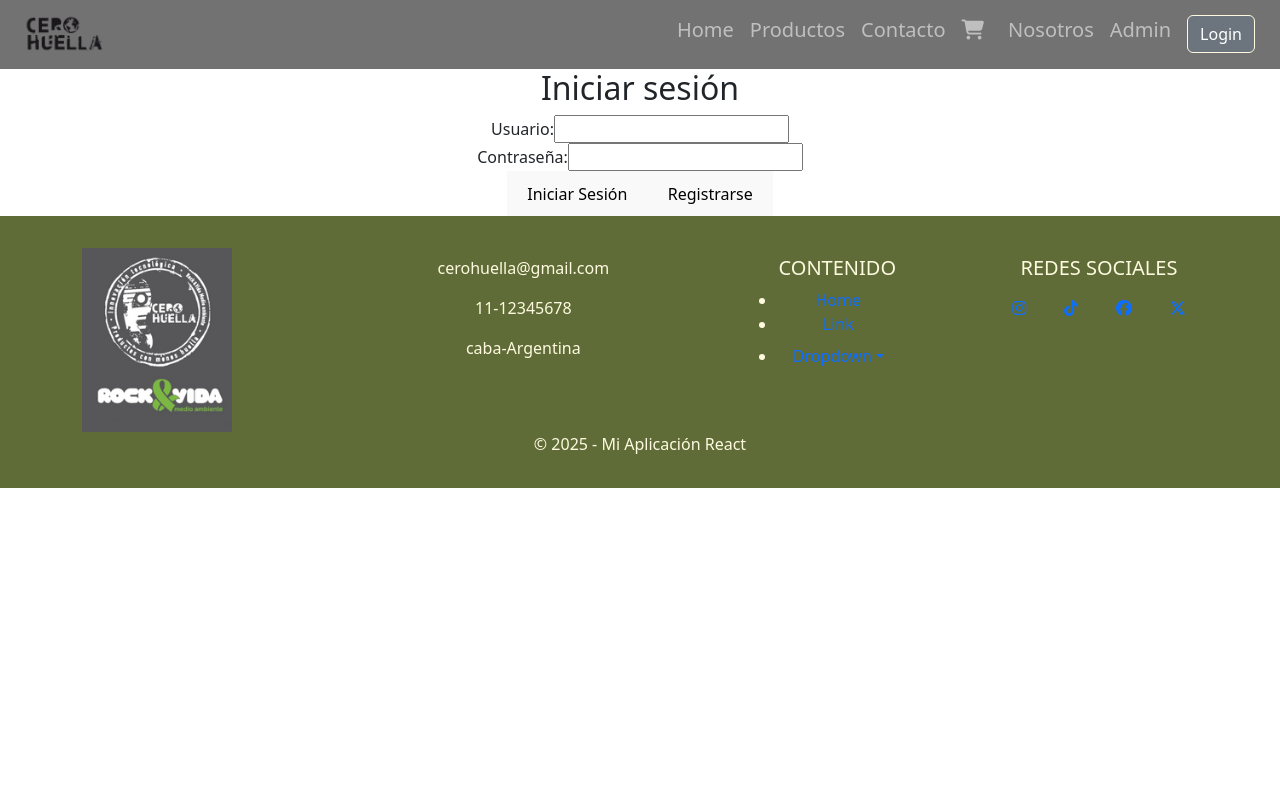
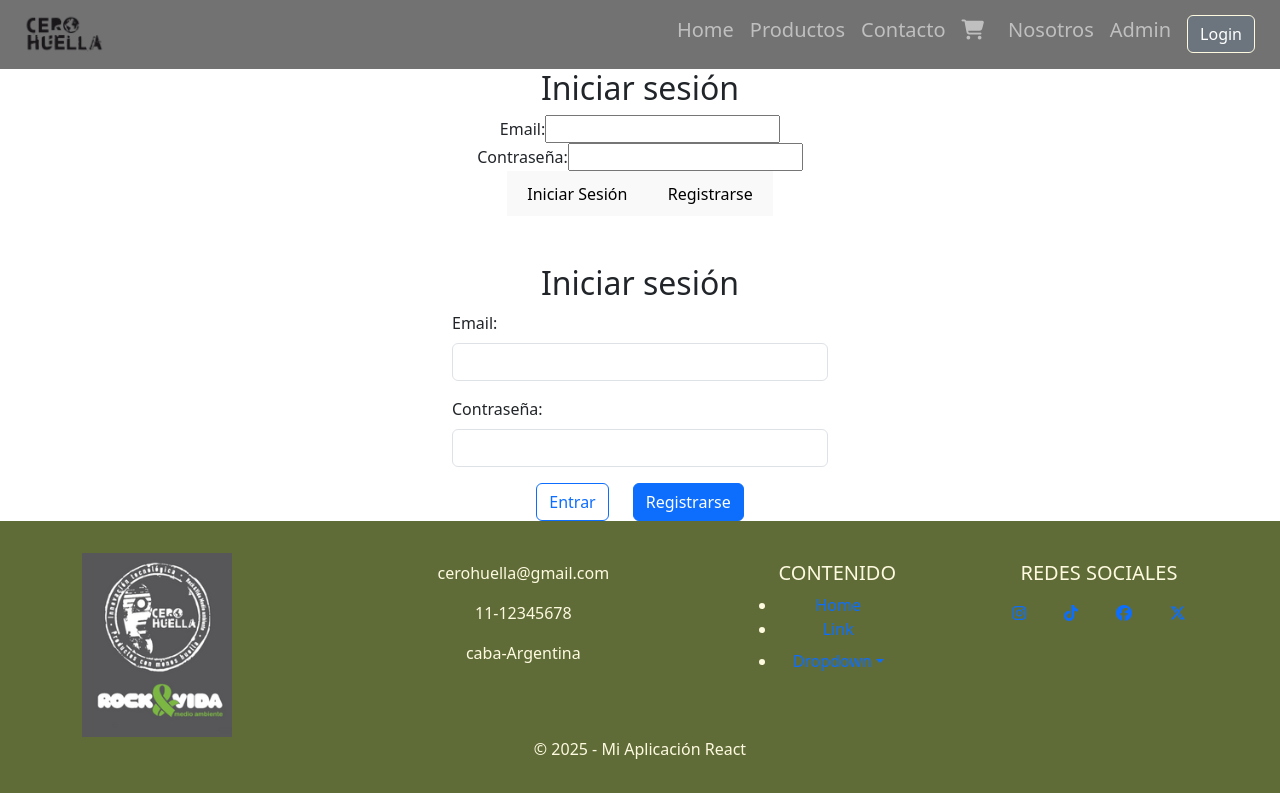
Before and after one commit to AlanContreras784/pre-entrega-react-js, a React (Vite) app: page /login in a window 1280 px wide. Built offline with nearby package versions, Linux system fonts and the light colour scheme.

Commit message:
autenticando el  componente registrarte

```diff
--- a/src/Auth/firebase.js
+++ b/src/Auth/firebase.js
@@ -1,6 +1,6 @@
 // Import the functions you need from the SDKs you need
 import { initializeApp } from "firebase/app";
-import { getAuth, createUserWithEmailAndPassword } from "firebase/auth";
+import { getAuth, createUserWithEmailAndPassword, signInWithEmailAndPassword } from "firebase/auth";
 //import { getAnalytics } from "firebase/analytics";
 // TODO: Add SDKs for Firebase products that you want to use
 // https://firebase.google.com/docs/web/setup#available-libraries
@@ -23,19 +23,50 @@ const app = initializeApp(firebaseConfig);
 const auth = getAuth();
 
 export function crearUsuario(email, password){
+    return(
+        new Promise((res,rej)=>{
             createUserWithEmailAndPassword(auth, email, password)
             .then((userCredential) => {
             // Signed up
                 console.log("Credenciales", userCredential)
                 const user = userCredential.user;
                 console.log(user)
+                res(user);
                 // ...
             })
             .catch((error) => {
                 console.log(error.code, error.message)
                 const errorCode = error.code;
                 const errorMessage = error.message;
-
+                rej(error);
                 // ..
             });
+        })
+    )
+
 }
+
+export function loginEmailPass(email, password){
+
+    return(
+        new Promise((res,rej)=>{
+            signInWithEmailAndPassword(auth, email, password)
+            .then((userCredential) => {
+                // Signed in
+                console.log('Credenciales', userCredential);
+                const user = userCredential.user;
+                console.log(user);
+                res(user);
+                // ...
+            })
+            .catch((error) => {
+                console.log(error.code, error.message)
+                const errorCode = error.code;
+                const errorMessage = error.message;
+                rej(error);
+            });
+        }
+    )
+    )
+
+}
--- a/src/components/Admin.jsx
+++ b/src/components/Admin.jsx
@@ -1,4 +1,3 @@
-import 'bootstrap/dist/css/bootstrap.min.css';
 import { FaTools } from 'react-icons/fa';
 import { useAuthContext } from '../contexts/AuthContext';
 import { Navigate } from 'react-router-dom';
--- a/src/components/Card.jsx
+++ b/src/components/Card.jsx
@@ -1,6 +1,6 @@
 import "../styles/Productos.css"
 import { Link, Navigate } from "react-router-dom";
-import 'bootstrap/dist/css/bootstrap.min.css';
+
 
 function Card({producto}){
 
--- a/src/components/FormularioConSweetAlert.jsx
+++ b/src/components/FormularioConSweetAlert.jsx
@@ -1,6 +1,5 @@
 import React, { useState } from 'react';
 import Swal from 'sweetalert2';
-import 'bootstrap/dist/css/bootstrap.min.css';
 import '../styles/Contacto.css'
 
 function FormularioConSweetAlert() {
--- a/src/components/Login.jsx
+++ b/src/components/Login.jsx
@@ -1,8 +1,9 @@
+import  { useState } from 'react';
+import {  Link, useNavigate } from 'react-router-dom';
+import { useAuthContext } from '../contexts/AuthContext';
+import { loginEmailPass } from '../Auth/firebase';
+import { Button,Form, Container } from 'react-bootstrap';
 
-import 'bootstrap/dist/css/bootstrap.min.css'
-import React, { useState } from 'react';
-import { Link, useNavigate } from 'react-router-dom';
-import { useAuthContext } from '../contexts/AuthContext';
 function Login() {
   const [usuario, setUsuario] = useState('');
   const [password, setPassword] = useState('');
@@ -32,13 +33,25 @@ function Login() {
     )
   }
 
+  function iniciarLoginEmailPass(e){
+      e.preventDefault();
+      loginEmailPass(usuario,password).then((user)=>{
+        login(usuario);
+        navigate('/');
+      }).catch((error)=>{
+        alert('error')
+      }
+    )
+  }
+
 
 
   return (
+    <div>
     <form onSubmit={handleSubmit}>
       <h2>Iniciar sesión</h2>
       <div>
-        <label>Usuario:</label>
+        <label>Email:</label>
         <input
           type="text"
           value={usuario}
@@ -53,10 +66,27 @@ function Login() {
           onChange={(e) => setPassword(e.target.value)}
         />
       </div>
-      <button type="submit">Iniciar Sesión</button>
+      <button onClick={iniciarLoginEmailPass} type="submit">Iniciar Sesión</button>
       <Link to={'/registrarse'}><button>Registrarse</button></Link>
 
     </form>
+
+    <Container className="mt-5" style={{ maxWidth: 400 }}>
+      <h2>Iniciar sesión</h2>
+      <Form onSubmit={handleSubmit}>
+        <Form.Group className="mb-3 text-start">
+          <Form.Label >Email:</Form.Label>
+          <Form.Control value={usuario} type="text" onChange={(e) => setUsuario(e.target.value)} />
+        </Form.Group>
+        <Form.Group className="mb-3 text-start">
+          <Form.Label>Contraseña:</Form.Label>
+          <Form.Control value={password} type="password" onChange={(e) => setPassword(e.target.value)} />
+        </Form.Group>
+        <Button className='me-4' variant="outline-primary" onClick={iniciarLoginEmailPass} type='submit'>Entrar</Button>
+        <Link to={'/registrarse'}><Button variant='primary'>Registrarse</Button></Link>
+      </Form>
+    </Container>
+    </div>
   );
 }
 export default Login;
--- a/src/components/Registrarse.jsx
+++ b/src/components/Registrarse.jsx
@@ -1,4 +1,3 @@
-import "bootstrap/dist/css/bootstrap.min.css";
 import { crearUsuario } from "../Auth/firebase";
 import { useNavigate } from 'react-router-dom';
 import { useAuthContext } from '../contexts/AuthContext';
@@ -14,9 +13,13 @@ function Registrarse() {
 
     function registrarUsuario(e){
         e.preventDefault();
-        crearUsuario(usuario, password);
-        login(usuario);
-        navigate('/login');
+        crearUsuario(usuario, password).then((user)=>{
+            login(usuario);
+            navigate('/login');
+        }).catch((error)=>{
+            alert('error')
+        })
+
     }
     return (
         <form onSubmit={registrarUsuario}>
```
Lines whose indentation alone changed are shown as unchanged.
